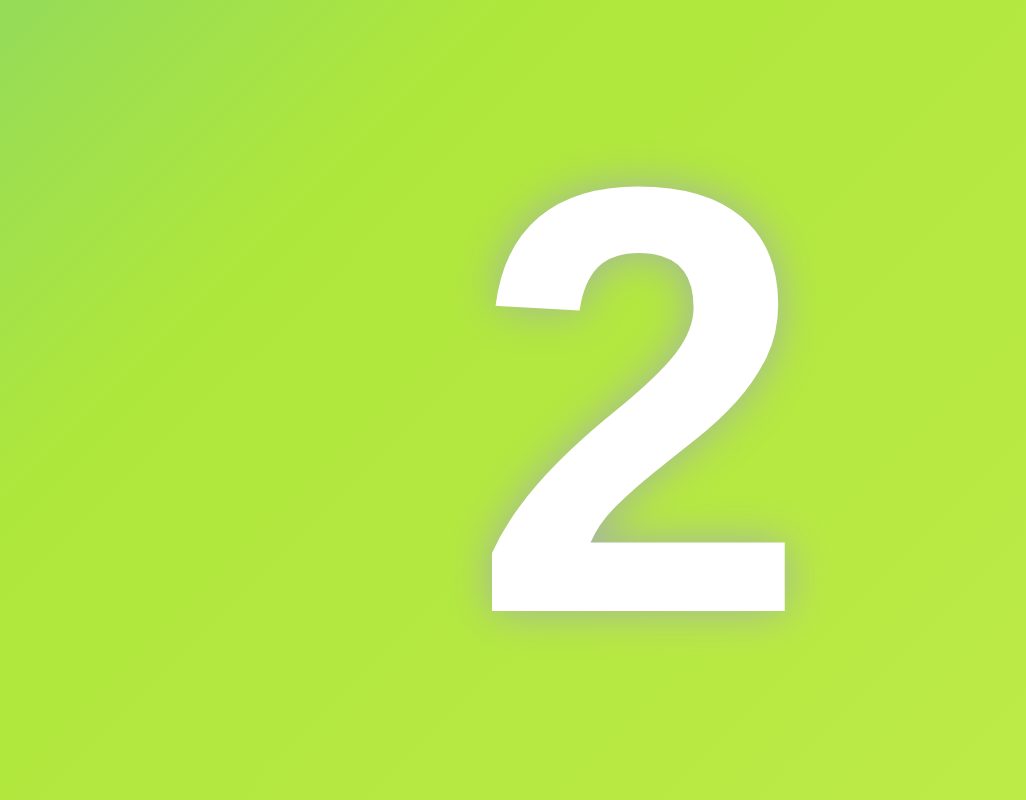
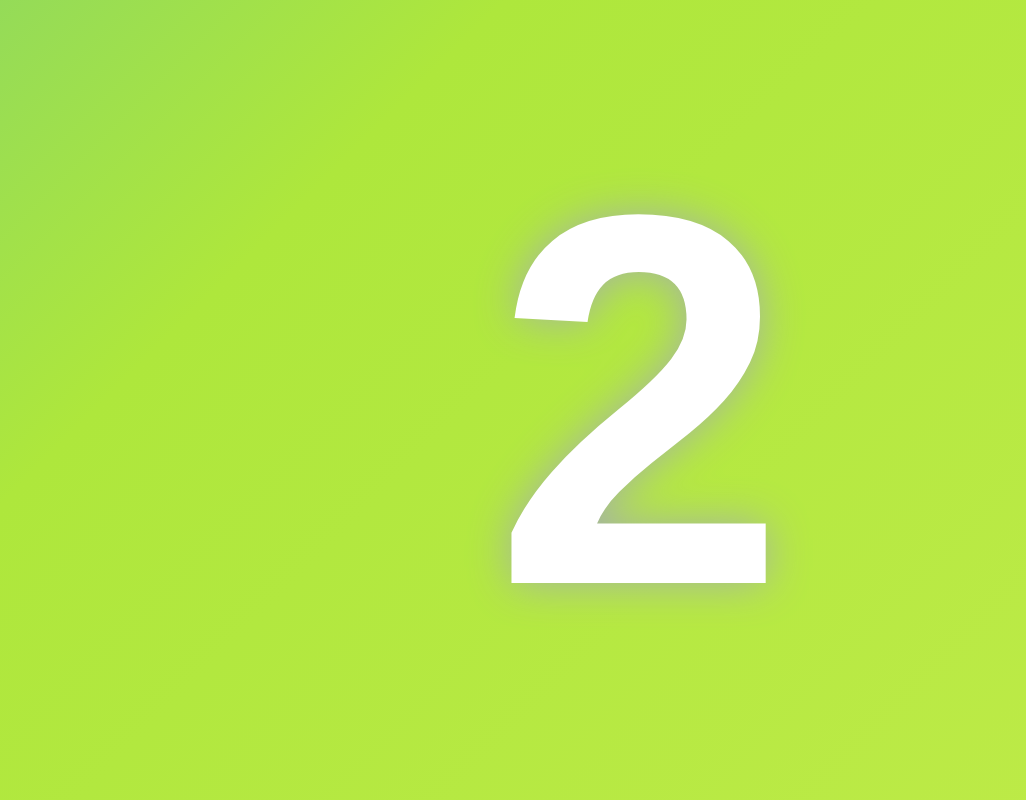
Before and after one commit to jeanpaulsio/paycheck-countdown, a React (Create React App) app: page / in a window 1280 px wide. Shown: the whole page, without its empty margins (0-1026 px from the left). Built offline with nearby package versions, Linux system fonts and the light colour scheme.

Commit message:
Fix stuff

```diff
--- a/src/App.css
+++ b/src/App.css
@@ -3,17 +3,13 @@
 }
 
 .App-header {
-  min-height: 100vh;
-  display: flex;
-  flex-direction: column;
-  align-items: center;
-  justify-content: center;
+  max-height: 100vh;
   font-size: calc(10px + 2vmin);
   color: white;
 }
 
 .App-title {
-  font-size: 38rem;
+  font-size: 33rem;
   text-shadow: 0 0 43px #a5b3a5;
   margin-top: 0;
   margin-bottom: 0;
--- a/src/App.js
+++ b/src/App.js
@@ -39,9 +39,12 @@ export function daysUntilPaycheck(today) {
 function App() {
   const days = daysUntilPaycheck(new Date());
 
-  useEffect(() => {
-    document.title = `${days} Days Till Next Paycheck`;
-  }, []);
+  useEffect(
+    () => {
+      document.title = `${days} Days Till Next Paycheck`;
+    },
+    [days]
+  );
 
   return (
     <div className="App">
--- a/src/index.css
+++ b/src/index.css
@@ -7,6 +7,10 @@ body {
   background: linear-gradient(-45deg, #ccee52, #aee73c, #23a6d5, #23d5ab);
   background-size: 400% 400%;
   animation: gradientBG 15s ease infinite;
+  display: flex;
+  flex-direction: column;
+  align-items: center;
+  justify-content: center;
 }
 
 @keyframes gradientBG {
```
